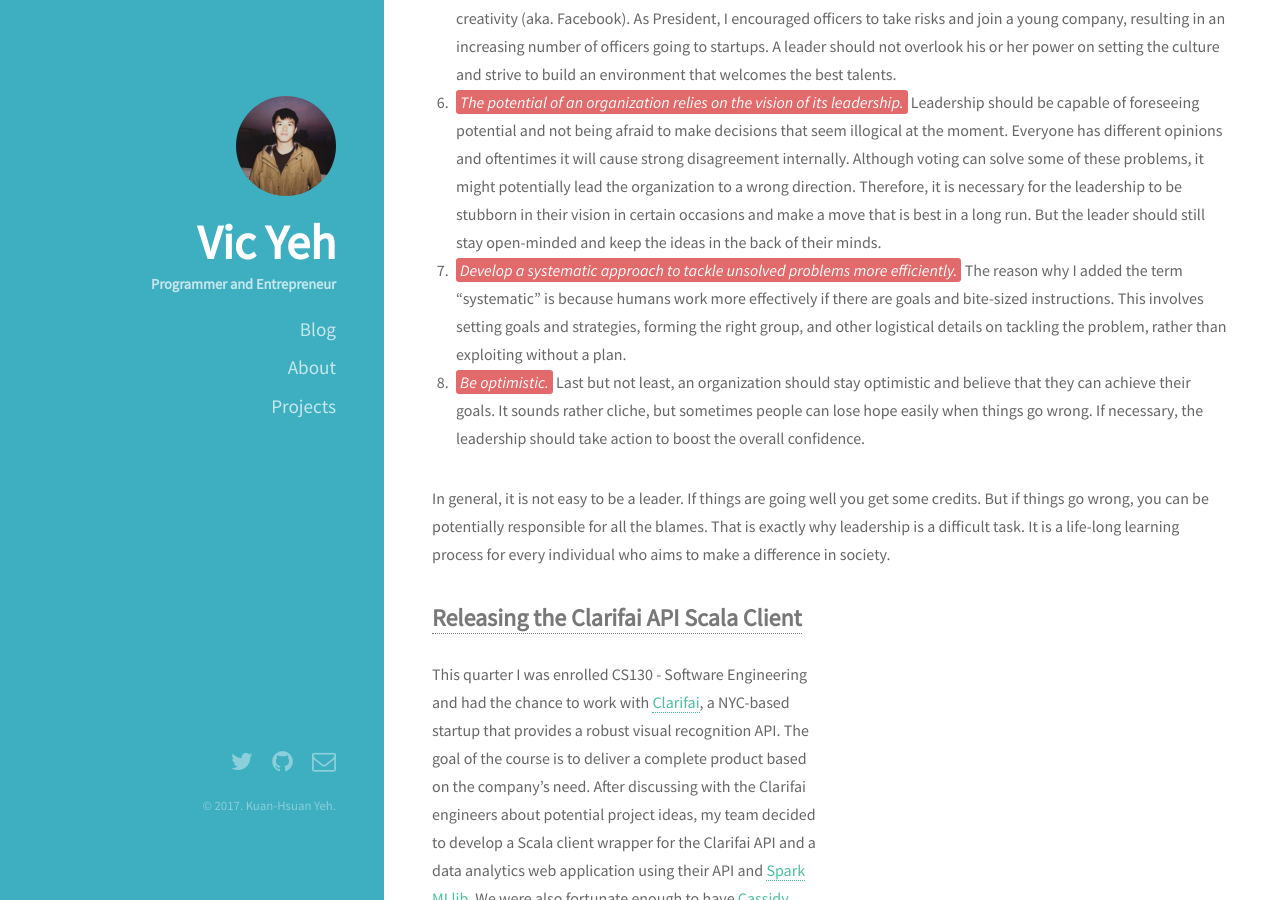
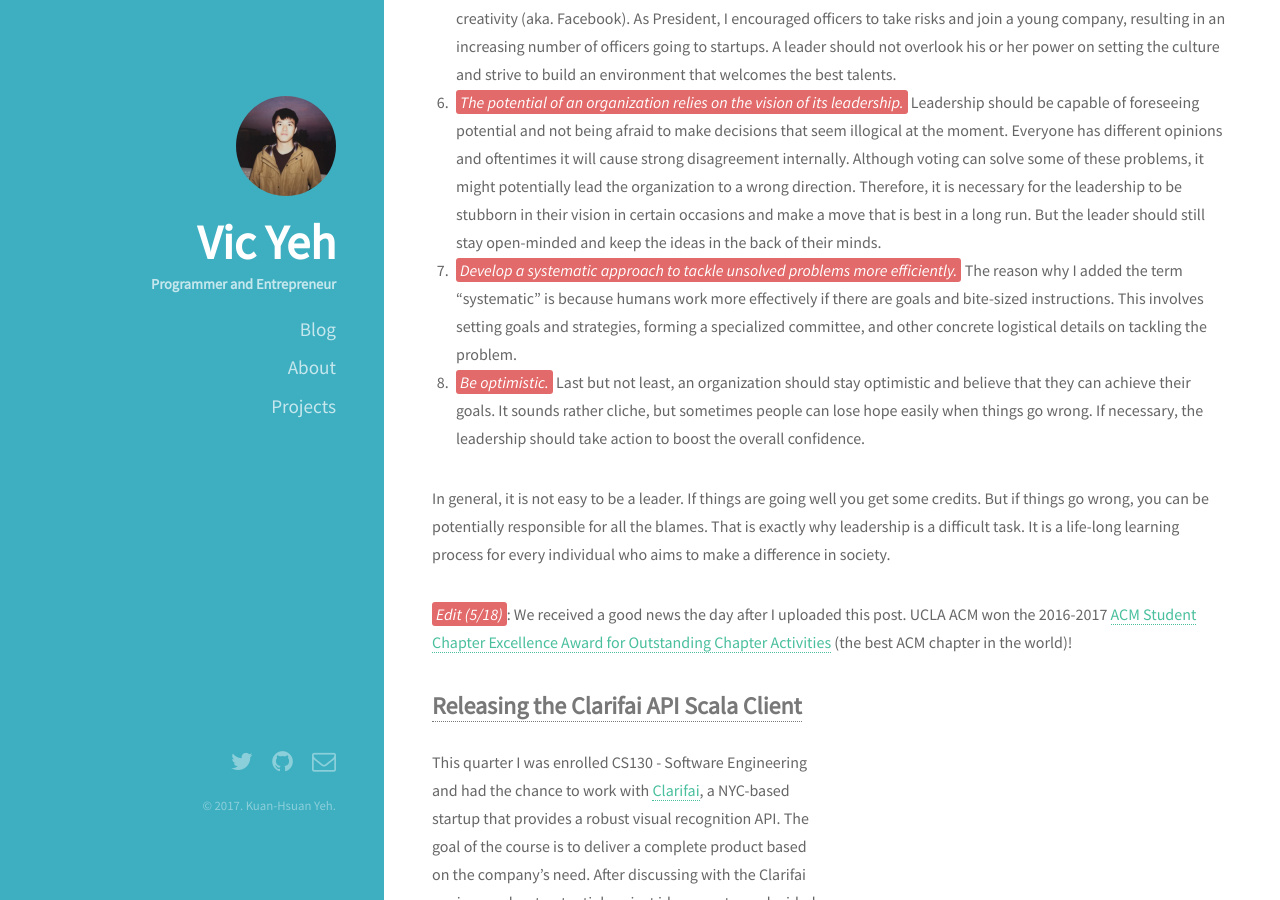
Before and after one commit to vicoyeh/vicoyeh.github.io, a Jekyll site: the page built from _posts/2017-05-17-what-i-learned-as-acm-president.markdown, in a window 1280 px wide and 900 px high, scrolled down 1398 px. Built offline with Jekyll 4.4.1, drawn with Linux system fonts in a browser that asks for light colours; comment, search, counter and statistics services are not loaded.

Commit message:
add edit

```diff
--- a/_posts/2017-05-17-what-i-learned-as-acm-president.markdown
+++ b/_posts/2017-05-17-what-i-learned-as-acm-president.markdown
@@ -18,8 +18,11 @@ Below are the most valuable lessons I gained that shaped my views on leadership.
 4. *Communication is key to a robust and sustainable organization.* It is important for leadership to convey direction clearly and ensure certain communication channels are transparent. Meetings, wiki, and reports are all good ways of making sure everyone is on the same page. The less the miscommunication and confusion, the faster the whole organization will move.
 5. *80% of the organization’s culture is defined by its core leaders.* The number 80 is rather arbitrary, but it emphasizes that the leaders are the strongest influence on an organization's culture given their authority and credibility. If a leader encourages hackathons and tech talks, an organization will more likely to own a culture of idea sharing and creativity (aka. Facebook). As President, I encouraged officers to take risks and join a young company, resulting in an increasing number of officers going to startups. A leader should not overlook his or her power on setting the culture and strive to build an environment that welcomes the best talents.
 6. *The potential of an organization relies on the vision of its leadership.* Leadership should be capable of foreseeing potential and not being afraid to make decisions that seem illogical at the moment. Everyone has different opinions and oftentimes it will cause strong disagreement internally. Although voting can solve some of these problems, it might potentially lead the organization to a wrong direction. Therefore, it is necessary for the leadership to be stubborn in their vision in certain occasions and make a move that is best in a long run. But the leader should still stay open-minded and keep the ideas in the back of their minds.
-7. *Develop a systematic approach to tackle unsolved problems more efficiently.* The reason why I added the term "systematic" is because humans work more effectively if there are goals and bite-sized instructions. This involves setting goals and strategies, forming the right group, and other logistical details on tackling the problem, rather than exploiting without a plan.
+7. *Develop a systematic approach to tackle unsolved problems more efficiently.* The reason why I added the term "systematic" is because humans work more effectively if there are goals and bite-sized instructions. This involves setting goals and strategies, forming a specialized committee, and other concrete logistical details on tackling the problem.
 8. *Be optimistic.* Last but not least, an organization should stay optimistic and believe that they can achieve their goals. It sounds rather cliche, but sometimes people can lose hope easily when things go wrong. If necessary, the leadership should take action to boost the overall confidence.
 
 
 In general, it is not easy to be a leader. If things are going well you get some credits. But if things go wrong, you can be potentially responsible for all the blames. That is exactly why leadership is a difficult task. It is a life-long learning process for every individual who aims to make a difference in society.
+
+
+*Edit (5/18)*: We received a good news the day after I uploaded this post. UCLA ACM won the 2016-2017 [ACM Student Chapter Excellence Award for Outstanding Chapter Activities](https://www.acm.org/chapters/student-chapter-excellence-awards) (the best ACM chapter in the world)!
```
